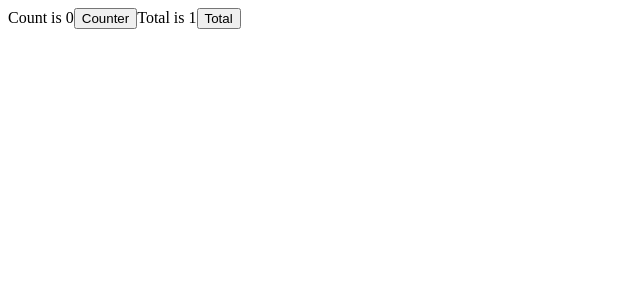
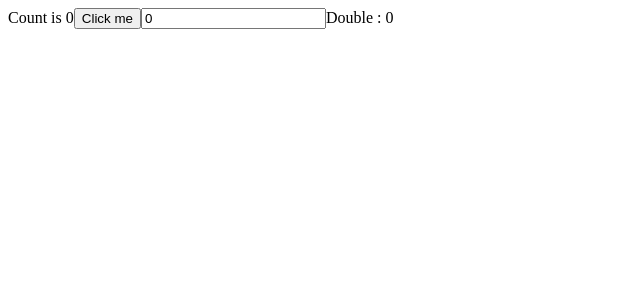
Before and after one commit to JKAryan2003/react-practice, a React (Vite) app: page / in a window 1280 px wide. Shown: the top 300 px of the page, without its empty margins (0-640 px from the left). Built offline with nearby package versions, Linux system fonts and the light colour scheme.

Commit message:
useMemo implemented

```diff
--- a/src/App.jsx
+++ b/src/App.jsx
@@ -18,6 +18,7 @@ import Four2 from "./components/EscapeHatches/Four2";
 import Three5 from "./components/ManagingState/Three5";
 import Three6 from "./components/ManagingState/Three6";
 import Four3 from "./components/EscapeHatches/Four3";
+import Four4 from "./components/EscapeHatches/Four4";
 
 export default function App() {
   return (
@@ -54,7 +55,8 @@ export default function App() {
 
       {/* <Four1 /> */}
       {/* <Four2 /> */}
-      <Four3 />
+      {/* <Four3 /> */}
+      <Four4 />
 
     </>
   )
--- /dev/null
+++ b/src/components/EscapeHatches/Four4.jsx
@@ -0,0 +1,33 @@
+import React, { useMemo, useState } from 'react'
+
+const Four4 = () => {
+
+  const [count, setCount] = useState(0);
+  const [input, setInput] = useState(0);
+
+  function expensiveTask(num) {
+    for(let i=0; i<=1000; i++){}
+    return num*2;
+  }
+
+  let doubleValue = useMemo(() => expensiveTask(input), [input]);
+
+  return (
+    <div>
+      Count is {count}
+
+      <button onClick={() => setCount(count+1)}>
+        Click me
+      </button>
+
+      <input type="text"
+            value={input}
+            onChange={(e) => setInput(e.target.value)}
+      />
+
+      Double : {doubleValue}
+    </div>
+  )
+}
+
+export default Four4
```
